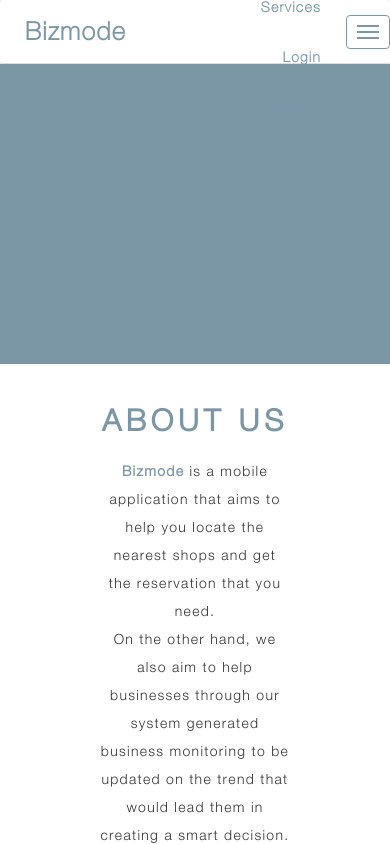
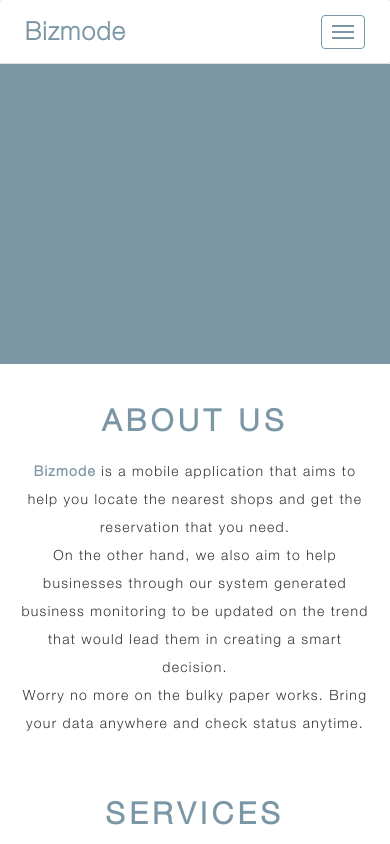
Before and after one commit to jeamar123/vue_vultbiz, a Vue app: page /#/home in a window 390 px wide. Built offline with nearby package versions, Linux system fonts and the light colour scheme; some icons are missing; what v-calendar, vue-moment, vue-sweetalert2 would draw is missing.

Commit message:
fix the responsive

```diff
--- a/src/views/Landing/Home/style.scss
+++ b/src/views/Landing/Home/style.scss
@@ -22,10 +22,6 @@
     text-align: center;
     font-weight: 500;
     line-height: 2;
-
-    &:last-child {
-      width: 800px;
-    }
   }
 }
 
@@ -240,16 +236,7 @@
 }
 
 @media (max-width: 767px) {
-  .menu-bar-right {
-    display: block;
-    margin: 0 25px;
-    position: relative;
-  }
-  .navbar-right {
-    display: none;
-  }
-  .navbar-collapse {
-    background-color: #fff;
-    top: 64px;
+  .about-us-info {
+    padding: 20px;
   }
 }
--- a/src/views/Landing/Main/style.scss
+++ b/src/views/Landing/Main/style.scss
@@ -39,3 +39,18 @@
     }
   }
 }
+
+@media (max-width: 767px) {
+  .menu-bar-right {
+    display: block;
+    margin: 0 25px;
+    position: relative;
+  }
+  .navbar-right {
+    display: none;
+  }
+  .navbar-collapse {
+    background-color: #fff;
+    top: 64px;
+  }
+}
```
